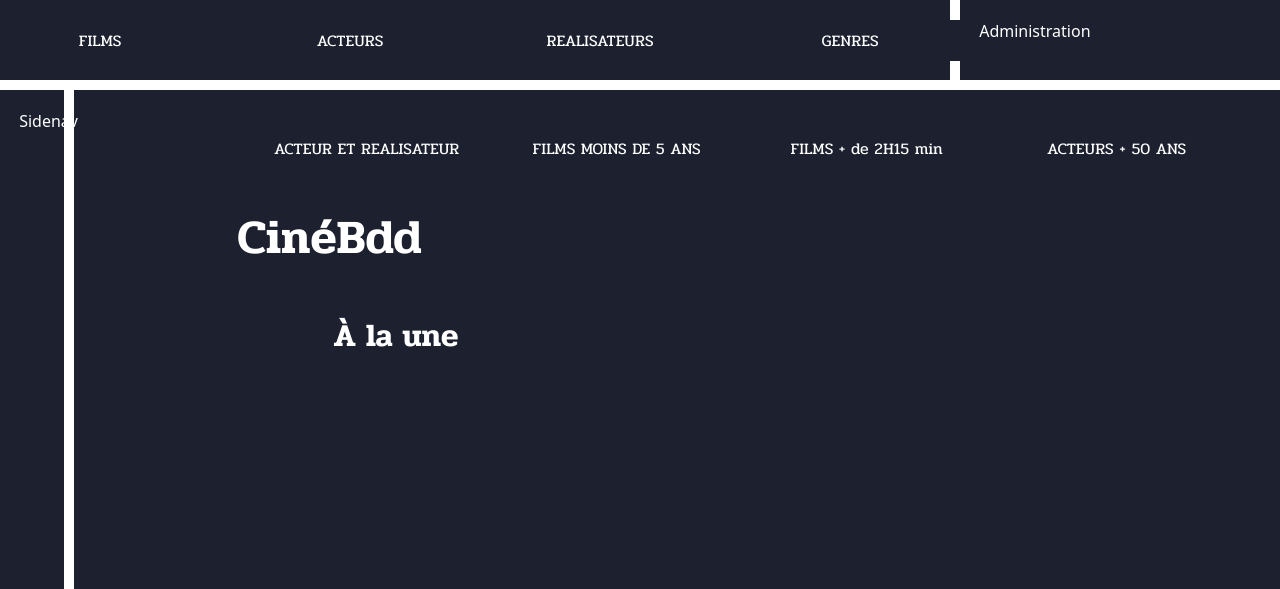
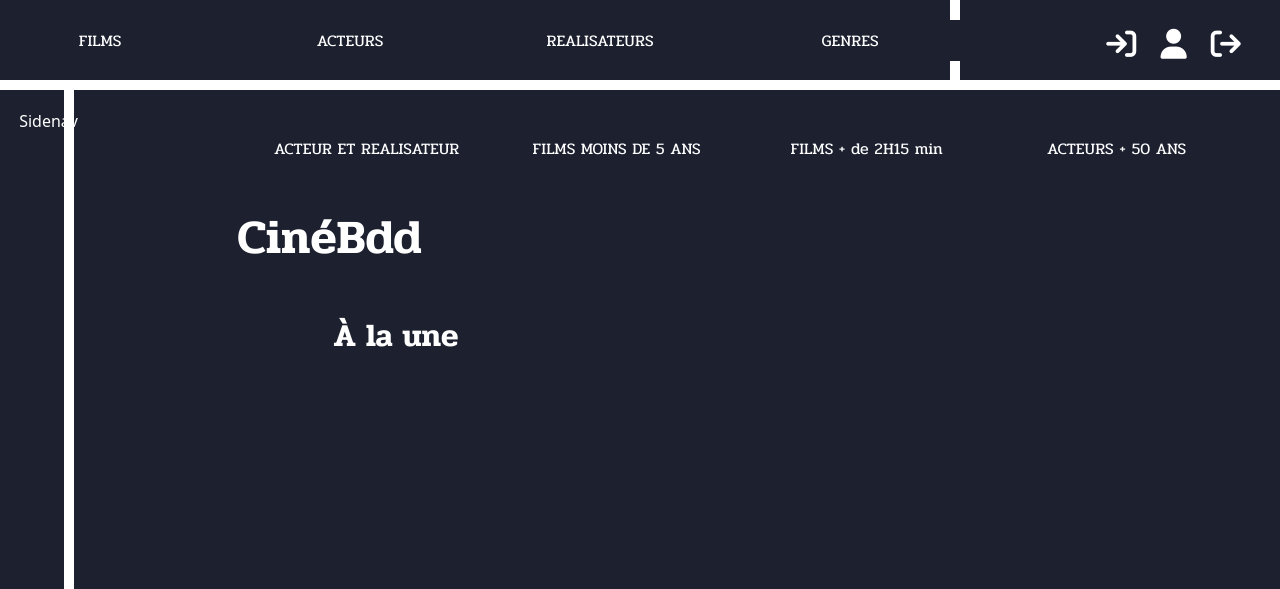
Before and after one commit to AnthonyM68/cineBdd, a PHP site: template view/home.php in a window 1280 px wide. Shown: the top 589 px of the page. Run offline with PHP 8.4, Linux system fonts and the light colour scheme; the template is opened without the code that fills it, so the values that code supplies are empty.

Commit message:
add navAdmin link

```diff
--- a/public/css/grid.css
+++ b/public/css/grid.css
@@ -20,7 +20,7 @@ div {
   background: #1d202f;
   color: #fff;
 }
-#Header {
+#header {
   grid-area: header;
 }
 #pageFooter {
@@ -39,6 +39,10 @@ div {
   grid-area: nav;
 }
 #siteAds {
+  text-align: right;
+  padding:10px;
+  margin:0;
+
   grid-area: ads;
 }
 /* Stack the layout on small devices/viewports. */
--- a/public/css/style.css
+++ b/public/css/style.css
@@ -18,7 +18,7 @@ a {
 }
 
 /************* Header */
-#Header {
+#header {
   display: flex;
   width: 100%;
   justify-content: center;
@@ -46,6 +46,17 @@ a {
 #subNavbar {
   display: flex;
   justify-content: end;
+}
+/*************** navAdmin***********************/
+#navAdmin ul {
+  padding:0;
+  margin:0;
+  list-style-type: none;
+}
+#navAdmin ul li {
+  padding:10px;
+  display:inline;
+  font-size:15px;
 }
 /*************** Card movie ***************************************/
 .card-wrapper {
--- a/view/template.php
+++ b/view/template.php
@@ -22,7 +22,7 @@
 
 <body>
     <!-- header -->
-    <header id="Header"><?= $header ?></header>
+    <header id="header"><?= $header ?></header>
     <!-- article -->
     <article id="mainArticle">
         <!-- subnavbar -->
@@ -37,7 +37,7 @@
     <!-- sidenav lateral hidden -->
     <nav id="mainNav">Sidenav</nav>
     <!-- subnavbar -->
-    <div id="siteAds">Administration </div>
+    <div id="siteAds"> <?= $navAdmin ?></div>
     <footer id="pageFooter">Footer<?= $footer ?></footer>
     <!-- jquery -->
     <script src="https://code.jquery.com/jquery-3.7.1.js" integrity="sha256-eKhayi8LEQwp4NKxN+CfCh+3qOVUtJn3QNZ0TciWLP4=" crossorigin="anonymous"></script>
--- a/view/templates/header/header.php
+++ b/view/templates/header/header.php
@@ -9,4 +9,4 @@
     </nav>
 <?php
 $header = ob_get_clean();
-require "./view/templates/subNavbar/subNavbar.php";
+require "./view/templates/navAdmin/navAdmin.php";
--- /dev/null
+++ b/view/templates/navAdmin/navAdmin.php
@@ -0,0 +1,11 @@
+<?php ob_start(); ?>
+<nav id="navAdmin">
+    <ul>
+        <li><i class="fa fa-sign-in fa-2x" aria-hidden="true"></i></li>
+        <li><i class="fa fa-user fa-2x" aria-hidden="true"></i></li>
+        <li><i class="fa fa-sign-out fa-2x" aria-hidden="true"></i></li>
+    </ul>
+</nav>
+<?php
+$navAdmin = ob_get_clean();
+require "./view/templates/subNavbar/subNavbar.php";
```
